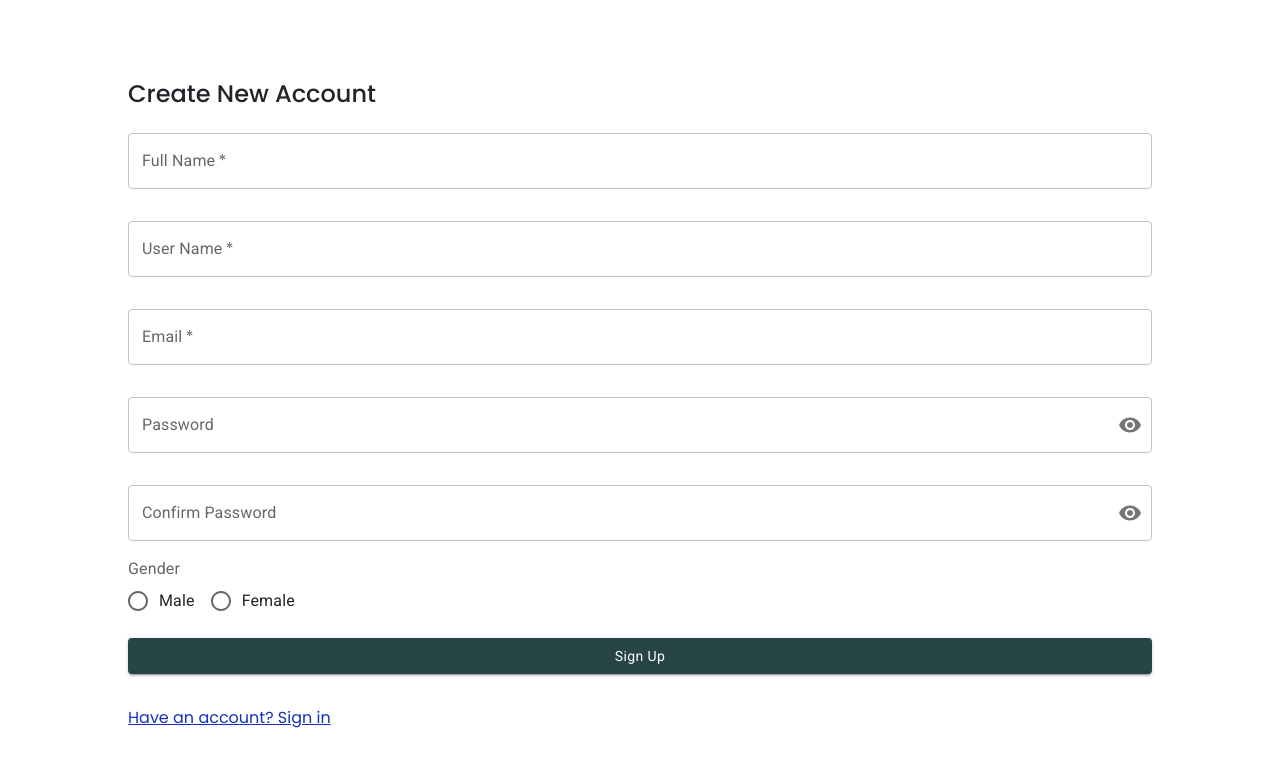
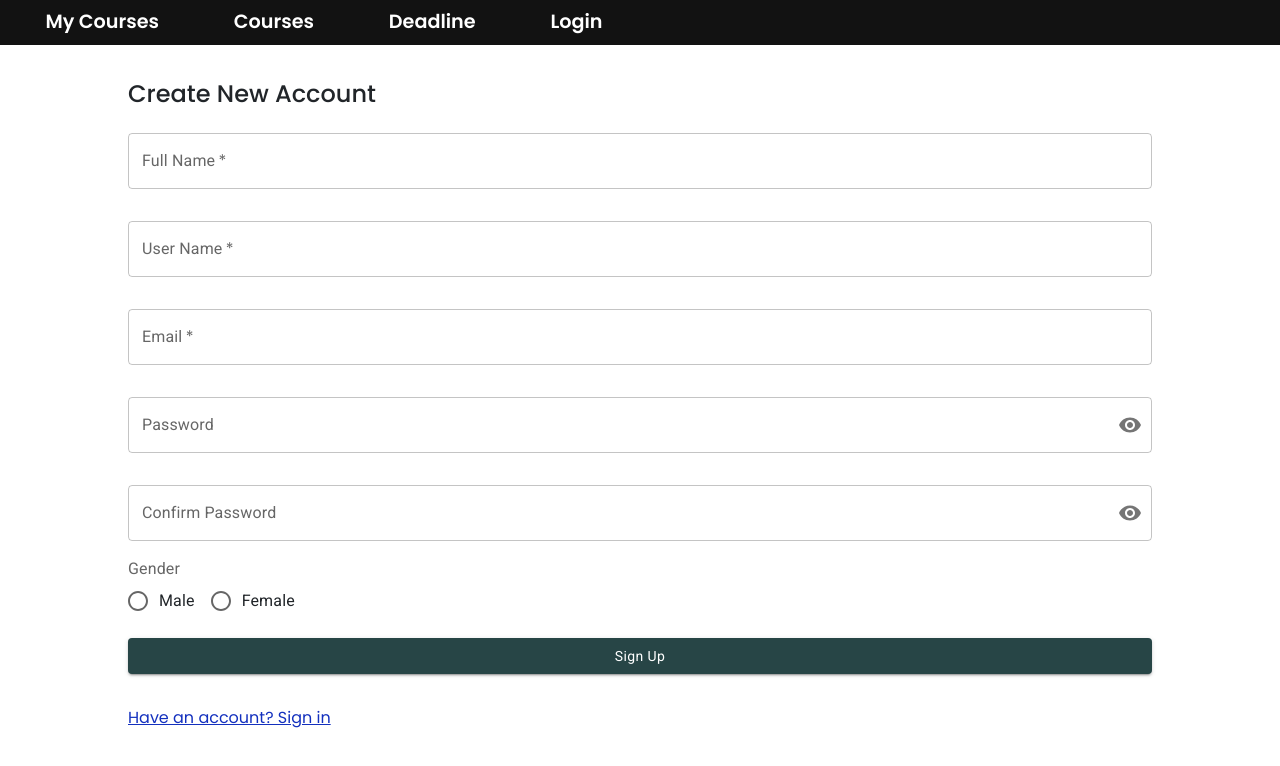
Before and after one commit to ahany42/ElearningPortal, a React (Vite) app in the folder FrontEnd/: page /SignUp in a window 1280 px wide. Shown: the top 766 px of the page. Built offline with nearby package versions, Linux system fonts and the light colour scheme; no server answers.

Commit message:
Routes Modified

```diff
--- a/FrontEnd/src/App.jsx
+++ b/FrontEnd/src/App.jsx
@@ -3,7 +3,8 @@ import Login from "./Components/Login/Login.jsx";
 import CoursesPage from "./Components/CoursesPage/CoursesPage.jsx";
 import DeadlinesPage from "./Components/DeadlinesPage/DeadlinesPage.jsx";
 import ForgotPassword from "./Components/ForgotPassword/ForgotPassword.jsx";
-import SignUp from "./Components/SignUp/SignUp.jsx";
+import SignUp from "./Components/Signup/Signup.jsx";
+import MyCoursesPage from "./Components/MyCoursesPage/MyCoursesPage.jsx";
 import "./index.css";
 import {Routes, Route, useLocation, useNavigate} from "react-router-dom";
 import  NotFoundImg from './assets/404.svg';
@@ -166,7 +167,7 @@ function App() {
 
     return (
       <div className="body-container">
-        {showHeaderAndFooter && <Header />}
+        {!isAuthenticated && <Header />}
         <div className="body-content">
             <ToastContainer style={{width: 'fit-content'}} />
             <Routes>
@@ -174,7 +175,8 @@ function App() {
               <Route path="/ForgetPassword" element={<ForgotPassword />} />
               <Route path="/SignUp" element={<SignUp />} />
               <Route path="/courses" element={<CoursesPage  courses={courses} addCourseHandler={addCourseHandler} filterHandler={filterHandler} setFilter={setFilter} isAuthenticated={isAuthenticated}/> }/>
-              <Route path="/deadlines"element={ <DeadlinesPage/>} />
+              <Route path="/deadline"element={ <DeadlinesPage/>} />
+              <Route path="/MyCourses"element={ <MyCoursesPage/>} />
               <Route path="*" element={<Placeholder text="Page Not Found" img={NotFoundImg} buttonText="Back To Home" buttonRoute="/"/>
                 }
               />
--- a/FrontEnd/src/Components/Header/Header.css
+++ b/FrontEnd/src/Components/Header/Header.css
@@ -1,6 +1,6 @@
 .NavBar {
     display: flex;
-    width: 25%;
+    width: 50%;
     justify-content: space-around;
 }
 
--- a/FrontEnd/src/Components/Header/Header.jsx
+++ b/FrontEnd/src/Components/Header/Header.jsx
@@ -12,17 +12,14 @@ const Header = () => {
   useEffect(()=>{
   setIsMenuOpen(false);
   },[location]);
-  const ComingSoon = ()=>{
-    alert("Coming Soon");
-  }
   return (
     <div className="Header">
       <div className="DesktopNav">
       <li className="NavBar">
-      <Link to="/Home" className={location.pathname === '/Home' ? 'active-link LinkStyle' : 'LinkStyle'}> Home </Link>
+      <Link to="/MyCourses" className={location.pathname === '/MyCourses' ? 'active-link LinkStyle' : 'LinkStyle'}> My Courses</Link>
       <Link to="/Courses" className={location.pathname === '/Courses' ? 'active-link LinkStyle' : 'LinkStyle'}> Courses </Link>
+      <Link to="/Deadline" className={location.pathname === '/Deadline' ? 'active-link LinkStyle' : 'LinkStyle'} > Deadline </Link>
       <Link to="/" className={location.pathname === '/' ? 'active-link LinkStyle' : 'LinkStyle'} > Login </Link>
-      <Link to="/Deadline" className={location.pathname === '/Deadline' ? 'active-link LinkStyle' : 'LinkStyle'} > Deadline </Link>
       </li>
       </div>
       <div className="MobileHeader">
@@ -31,10 +28,10 @@ const Header = () => {
 </div>
       {isMenuOpen && <div className="MobileNav">
       <li>
-      <Link to="/Home" className={location.pathname === '/Home' ? 'active-link LinkStyle' : 'LinkStyle'}> Home </Link>
+      <Link to="/MyCourses" className={location.pathname === '/My Courses' ? 'active-link LinkStyle' : 'LinkStyle'}> My Courses </Link>
       <Link to="/Courses" className={location.pathname === '/Courses' ? 'active-link LinkStyle' : 'LinkStyle'}> Courses </Link>
+      <Link to="/Deadline" className={location.pathname === '/Deadline' ? 'active-link LinkStyle' : 'LinkStyle'} > Deadline </Link>
       <Link to="/" className={location.pathname === '/' ? 'active-link LinkStyle' : 'LinkStyle'} > Login </Link>
-      <Link to="/Deadline" className={location.pathname === '/Deadline' ? 'active-link LinkStyle' : 'LinkStyle'} > Deadline </Link>
       </li>
       </div>}
     </div>
--- /dev/null
+++ b/FrontEnd/src/Components/MyCoursesPage/MyCoursesPage.jsx
@@ -0,0 +1,10 @@
+
+const MyCoursesPage = () => {
+  return (
+    <div>
+      <h3>Hello My Courses</h3>
+    </div>
+  )
+}
+
+export default MyCoursesPage
```
Also changed, not shown: FrontEnd/src/Components/MyCoursesPage/MyCoursesPage.css (added).
